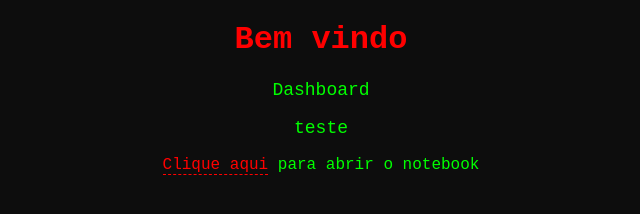
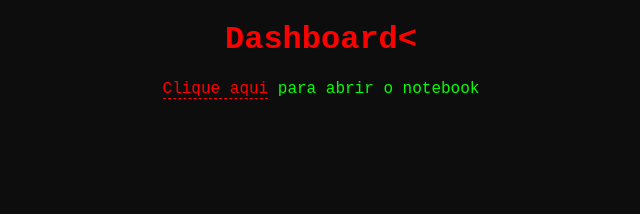
Before and after one commit to ltadeu6/notebook, a plain HTML site: page index.html in a window 1280 px wide. Shown: the whole page, without its empty margins (319-959 px from the left). Drawn offline with Linux system fonts and the light colour scheme.

Commit message:
Update index.html

```diff
--- a/index.html
+++ b/index.html
@@ -35,11 +35,7 @@ a:hover {
 </head>
 <body>
 
-<h1>Bem vindo</h1>
-
-<p>Dashboard</p>
-
-<p>teste</p>
+<h1>Dashboard<</h1>
 
 <a href="vps32536.publiccloud.com.br:1234">Clique aqui</a> para abrir o notebook
 
```
